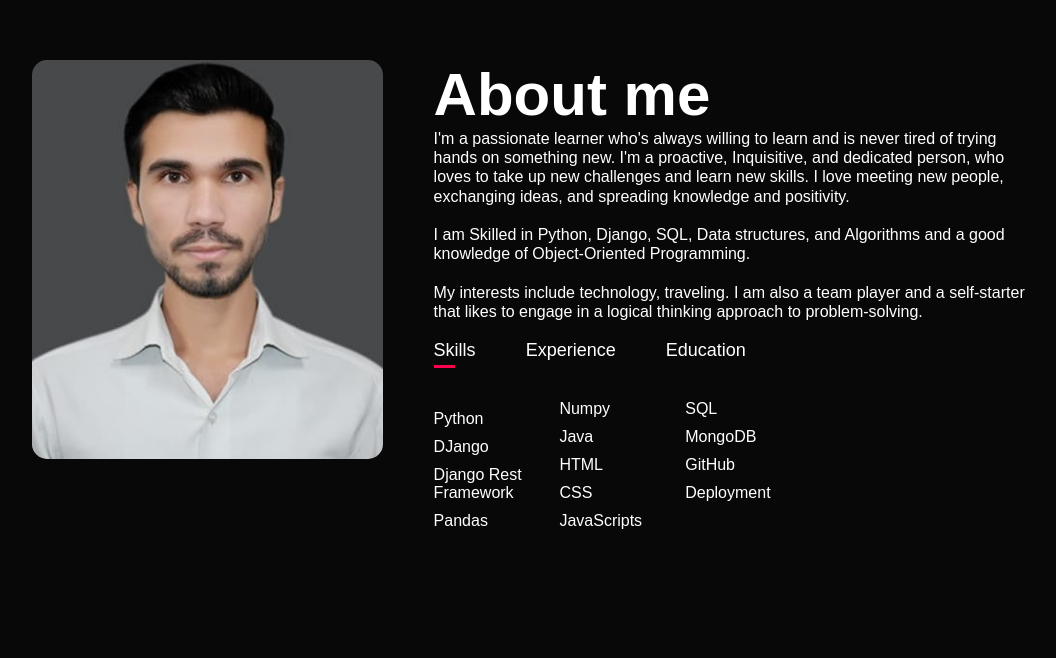
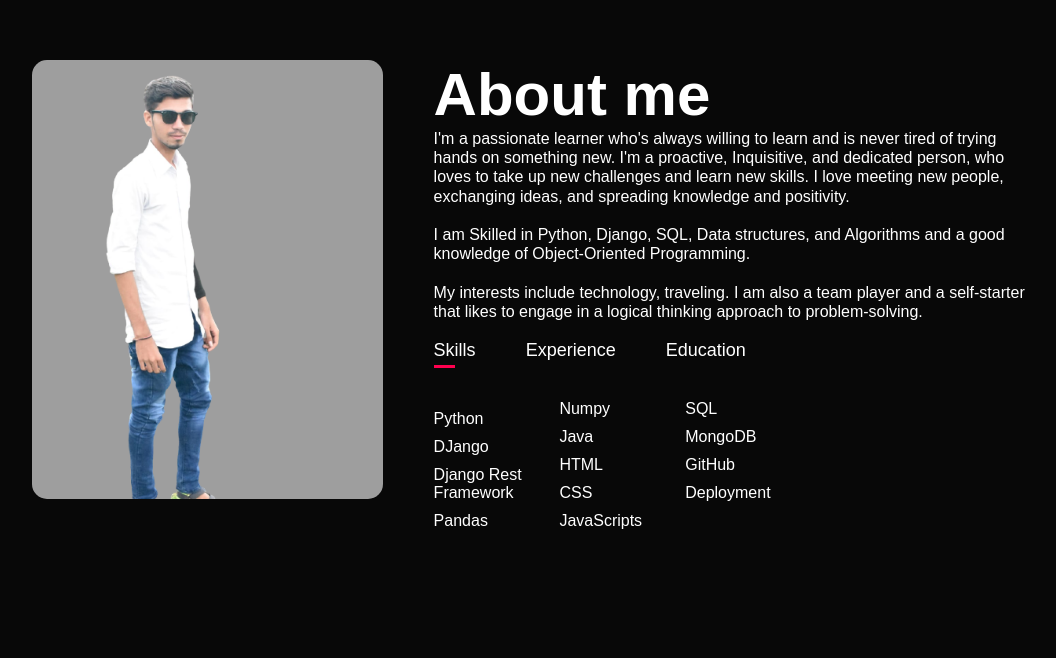
Before and after one commit to VishalDatodiya/My-Prortfolio, a plain HTML site: page index.html in a window 1280 px wide. Shown: the part 830-1488 px from the top of the page, without its empty margins (106-1162 px from the left). Drawn offline with Linux system fonts and the light colour scheme.

Commit message:
user image

```diff
--- a/index.html
+++ b/index.html
@@ -40,7 +40,7 @@
         <div class="container">
             <div class="row">
                 <div class="about-col-1">
-                    <img src="images/vishal-profile.jpg" >
+                    <img src="images/vishal-white.png" >
                 </div>
                 <div class="about-col-2">
                     <h1 class="sub-title">About me </h1>
```
